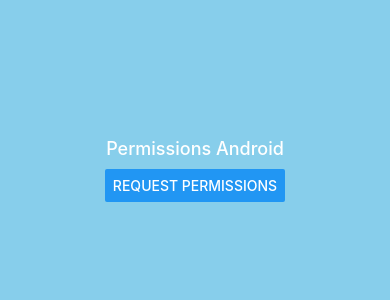
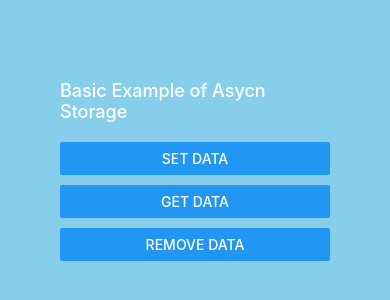
Before and after one commit to muazimmaqbool/React-Native-Tutorials, a React Native app: screen / in a window 390 px wide. Shown: the part 252-552 px from the top of the page. Built offline with nearby package versions, Linux system fonts and the light colour scheme.

Commit message:
async storage info

```diff
--- a/App.js
+++ b/App.js
@@ -98,8 +98,8 @@ const App = () => {
           {/* <K_Dimensions/> */}
           {/* <L_BackHandler/> */}
           {/* <M_ToastAndroid/> */}
-          <N_Permissions/>
-          {/* <O_AsyncStorage/> */}
+          {/* <N_Permissions/> */}
+          <O_AsyncStorage/>
 
       {/*closing view of core components and custom components */}
       </View>
--- a/Components/O_AsyncStorage.jsx
+++ b/Components/O_AsyncStorage.jsx
@@ -4,13 +4,13 @@ import AsyncStorage from '@react-native-async-storage/async-storage'
 
 /*
 -> AsyncStorage is an unencrypted, asynchronous, persistent, key-value storage system that is global to the app.
-    It should be used instead of LocalStorage.
+   It should be used instead of LocalStorage.
 
 -> It is recommended that you use an abstraction on top of AsyncStorage instead of AsyncStorage directly for anything more than light usage
-     since it operates globally.
+   since it operates globally.
 
 -> Async Storage can only store string data. In order to store object data, you need to serialize it first. For data that can be serialized
-     to JSON, you can use JSON.stringify() when saving the data and JSON.parse() when loading the data.
+   to JSON, you can use JSON.stringify() when saving the data and JSON.parse() when loading the data.
 
 -> On iOS, AsyncStorage is backed by native code that stores small values in a serialized dictionary and larger values in separate files.
    On Android, AsyncStorage will use either RocksDB or SQLite based on what is available.
@@ -23,8 +23,8 @@ import AsyncStorage from '@react-native-async-storage/async-storage'
 const O_AsyncStorage = () => {
   return (
     <View style={styles.container}>
-      {/* <ExampleOne/> */}
-      <ExampleTwo/>
+      <ExampleOne/>
+      {/* <ExampleTwo/> */}
     </View>
   )
 }
```
